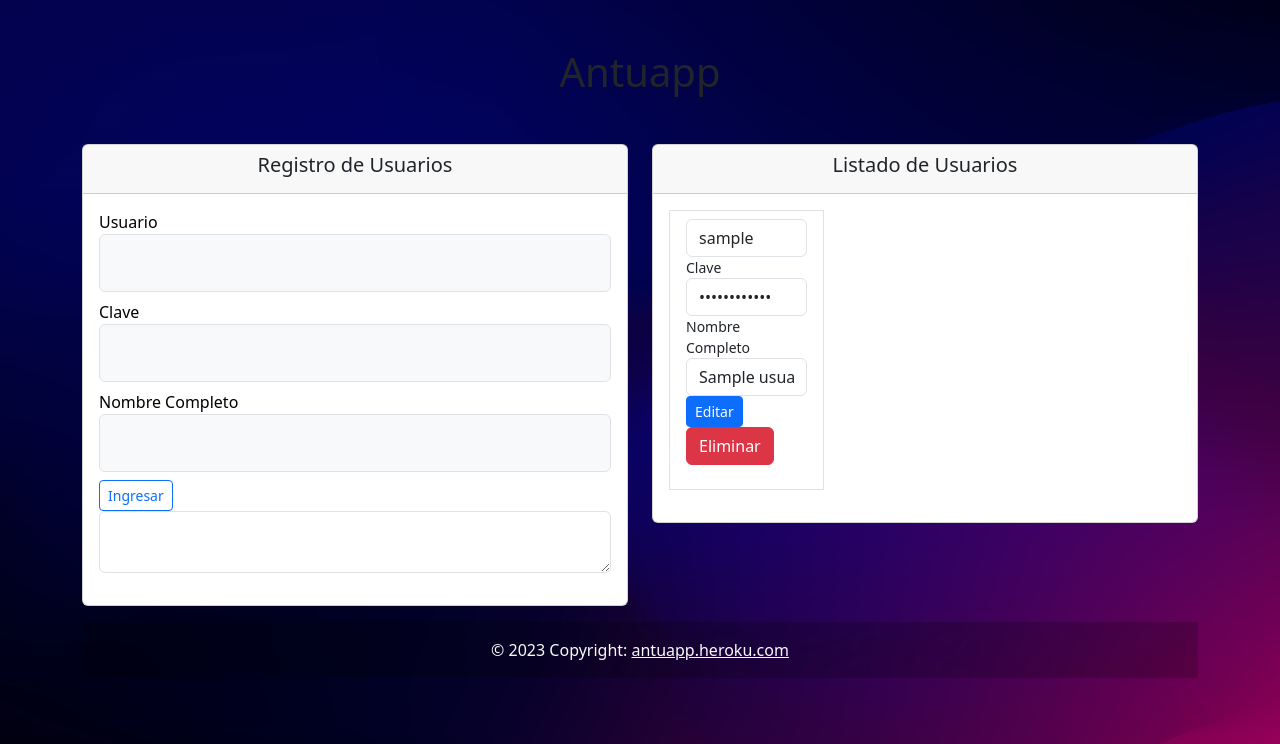
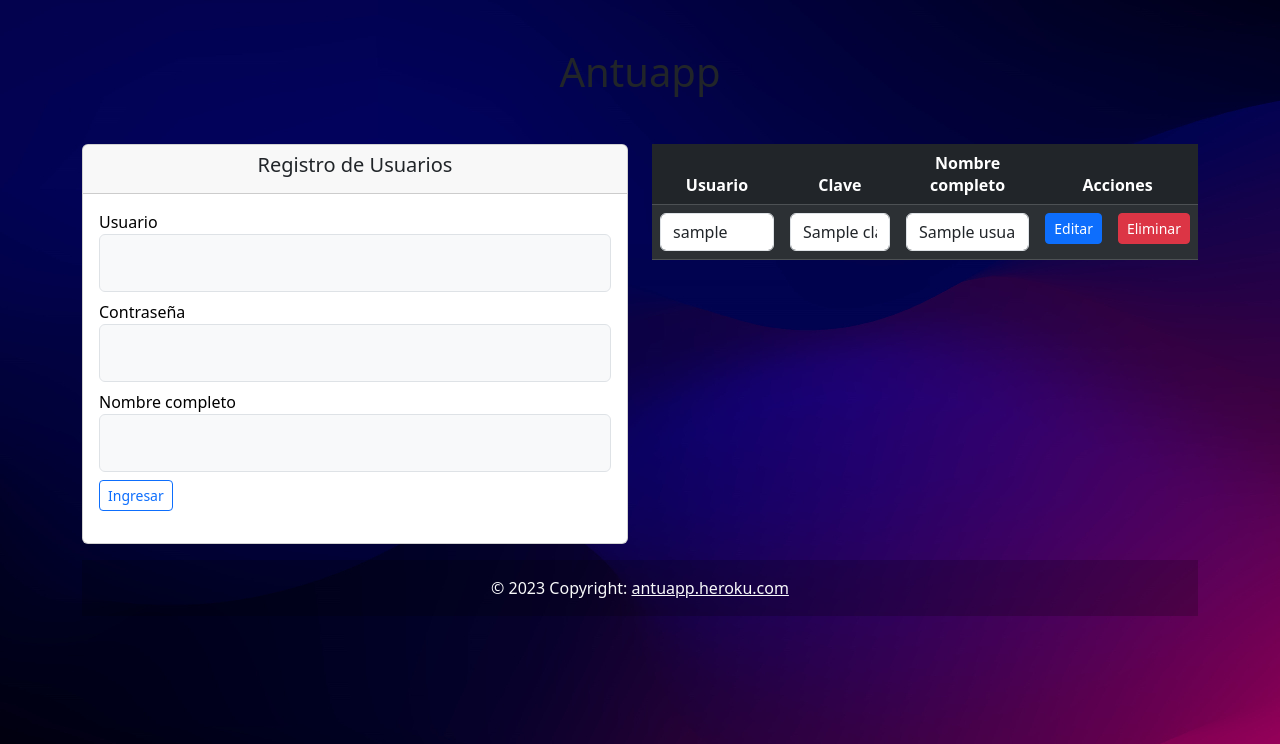
Before and after one commit to mlazorc/admin-python-test, a Flask app: page / in a window 1280 px wide. Shown: the part 56-800 px from the top of the page. Run offline with Flask 2, Linux system fonts and the light colour scheme; a database or web service that is not in the repository returns one stand-in record (values such as "Sample title"); some libraries are stand-ins or nearby versions.

Commit message:
Modificacion listado de usuarios

```diff
--- a/Pages/PageObjects/LoginPage.py
+++ b/Pages/PageObjects/LoginPage.py
@@ -2,6 +2,7 @@ from selenium.webdriver.common.by import By
 from selenium.common.exceptions import TimeoutException
 from Pages.Locators import LocatorLogin
 from Pages.TestBase.Funciones import Funciones
+from forms import CommentForm
 
 
 class LoginPage(object):
--- a/connect.py
+++ b/connect.py
@@ -17,4 +17,4 @@ def dbConnection():
         db = client['antuapp']
     except ConnectionError:
         print("Error de conexión con la base de datos")
-    return client
+    return db
--- a/forms.py
+++ b/forms.py
@@ -1,4 +1,4 @@
-from wtforms import Form
+from flask_wtf import FlaskForm
 from wtforms import StringField, TextAreaField
 from wtforms import validators
 
@@ -7,17 +7,9 @@ def lenght_honeypot(form, field):
     if len(field.data) > 0:
         raise validators.ValidationError('El campo debe estar vacio')
 
-class CommentForm(Form):
-    username = StringField('Usuario',
-        [
-           validators.DataRequired(message='El ingreso de usuario es oblogatorio.'),
-           validators.length(min=4, max=25, message='Ingrese nombre de usuario válido')
-        ]
-        )
-    clave = StringField('Clave',
-        [
-            validators.DataRequired(message='El ingreso de clave es obligatorio.')
-        ]
-        )
-    nombre_completo = StringField('Nombre Completo')
+class CommentForm(FlaskForm):
+
+    username = StringField('Usuario',[ validators.DataRequired(message="'El ingreso de usuario es obligatorio.'"), validators.Length(max=25, min=4, message="El usuarió debe tener entre 4 y 25 carácteres") ])
+    clave = StringField('Contraseña',[ validators.DataRequired(message='El ingreso de clave es obligatorio.'), validators.Length(max=25, min=4, message="El usuarió debe tener entre 4 y 25 carácteres")])
+    nombre_completo = StringField('Nombre completo',[validators.DataRequired(message='Ingrese nombre completo del usuario'), validators.Length(min=4, max=25, message='El nombre debe tener un minímo de 4 y y máximo de 25 carácteres')])
     honeyPot = TextAreaField('', [lenght_honeypot])
--- a/main.py
+++ b/main.py
@@ -8,7 +8,7 @@ from usuario import Usuario
 
 db = connect.dbConnection()
 app = Flask(__name__)
-
+app.secret_key = '1234567890'
 @app.route('/', methods=['GET', 'POST'])
 def index():
     usuarios = db['antuapp']
@@ -31,7 +31,6 @@ def addUsuario():
     username = request.form['username']
     clave = request.form['clave']
     nombre_completo = request.form['nombre_completo']
-
     if username and clave and nombre_completo:
         usuario = Usuario(username, clave, nombre_completo)
         usuarios.usuario.insert_one(usuario.toDBCollection())
--- a/templates/_macro.html
+++ b/templates/_macro.html
@@ -1,4 +1,4 @@
-<link rel="stylesheet" href="{{url_for('static', filename='css/style.css')}}"
+<link rel="stylesheet" href="{{url_for('static', filename='css/style.css')}}">
 {% macro render_field(field) %}
 
     <div class="login-label">
@@ -6,12 +6,12 @@
     </div>
     <dd>{{ field(**kwargs)|safe}}
 
-    {%if field.errors%}
-    <ul>
-        {%for error in field.errors %}
-            <li>{{ error }}</li>
-        {%endfor %}
-    </ul>
-    {%endif%}
+    {% if field.errors %}
+        <ul class="errors">
+            {% for error in field.errors %}
+                <li>{{ error }}</li>
+            {% endfor %}
+        </ul>
+    {% endif %}
 
 {% endmacro %}
--- a/templates/index.html
+++ b/templates/index.html
@@ -22,16 +22,21 @@
                             <div class="row control-group">
                                <div class="form-group col-xs-12 floating-label-form-group controls" name="username" id="username">
                                     {{render_field(form.username, class="form-control text-secondary p-3 mb-2 bg-light text-dark",)}}
-                               </div>
+                                        {% for error in form.username.errors%}
+                                            <span>{{error}}</span>
+                                        {%endfor%}
+                                </div>
                             </div>
                             <div class="row control-group">
                                 <div class="form-group col-xs-12 floating-label-form-group controls" name="clave" id="clave">
                                     <td>{{render_field(form.clave, class="form-control text-secondary p-3 mb-2 bg-light text-dark",  type="password")}}</td>
+
                                 </div>
                             </div>
                             <div class="row control-group">
                                 <div class="form-group col-xs-12 floating-label-form-group controls" name="nombre_completo" id="nombre_completo">
                                     <td>{{render_field(form.nombre_completo, class="form-control text-secondary p-3 mb-2 bg-light text-dark")}}</td>
+
                                 </div>
                             </div>
                             <div class="row control-group">
@@ -39,40 +44,40 @@
                                     <button type="submit" class="btn btn-outline-primary btn-sm">Ingresar</button>
                                 </div>
                             </div>
-                            {{render_field(form.honeyPot, class="form-control")}}
                         </form>
                     </div>
                 </div>
             </div>
 
+
             <div class="col-md-6">
-                <div class="card">
-                    <div class="card-header">
-                        <h5 class="text-center">Listado de Usuarios</h5>
-                    </div>
-                    <div class="card-body">
-                        <ul class="list-group">
-                            <div class="row row-col-2 row-col-sm-2 row-cols-md-3 row-cols-lg-3">
-                                {%for usuario in usuarios%}
-                                    <div class="col">
-                                        <li class="list-group-item mb-3">
-                                            <form action="/edit/{{usuario.username}}" method="POST">
-                                                <input type="text" class="form-control" value="{{usuario.username}}" name="username">
-                                                <small>Clave</small>
-                                                <input type="password" class="form-control" value="{{usuario.clave}}" name="clave">
-                                                <small>Nombre Completo</small>
-                                                <input type="text" class="form-control" value="{{usuario.nombre_completo}}" name="nombre_completo">
-                                                <button class="btn btn-primary btn-sm" type="submit">Editar</button>
-                                                <a href="{{url_for('delete', username=usuario.username)}}" class="btn btn-danger btn-">Eliminar</a>
-                                            </form>
-                                        </li>
-                                    </div>
-                                {% endfor %}
-                            </div>
-                        </ul>
-                    </div>
-                </div>
+                <table class="table table-dark table-striped">
+
+                    <thead>
+                      <tr align="center">
+                        <th scope="col">Usuario</th>
+                        <th scope="col">Clave</th>
+                        <th scope="col">Nombre completo</th>
+                        <th scope="col" colspan="2">Acciones</th>
+                      </tr>
+                    </thead>
+                    <tbody>
+                        {%for usuario in usuarios %}
+                        <form action="/edit/{{usuario.username}}" method="POST">
+                            <tr>
+
+                                <td><input type="text" class="form-control" value="{{usuario.username}}" name="username"></td>
+                                <td><input type="text" class="form-control" value="{{usuario.clave}}" name="clave"></td>
+                                <td><input type="text" class="form-control" value="{{usuario.nombre_completo}}"name="nombre_completo"></td>
+                                <td><button class="btn btn-primary btn-sm" type="submit">Editar</button></td>
+                                <td><a href="{{url_for('delete', username=usuario.username)}}" class="btn btn-danger btn-sm">Eliminar</a></td>
+                            </tr>
+                        {% endfor %}
+                    </tbody>
+                  </table>
+
             </div>
+
         </div>
 
 {% endblock content%}
```
